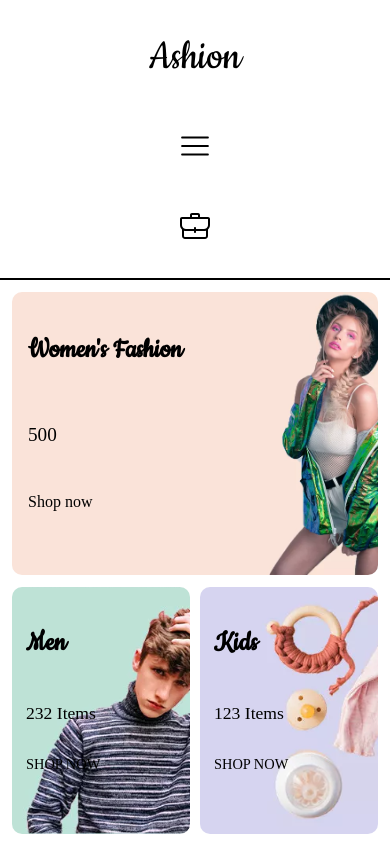
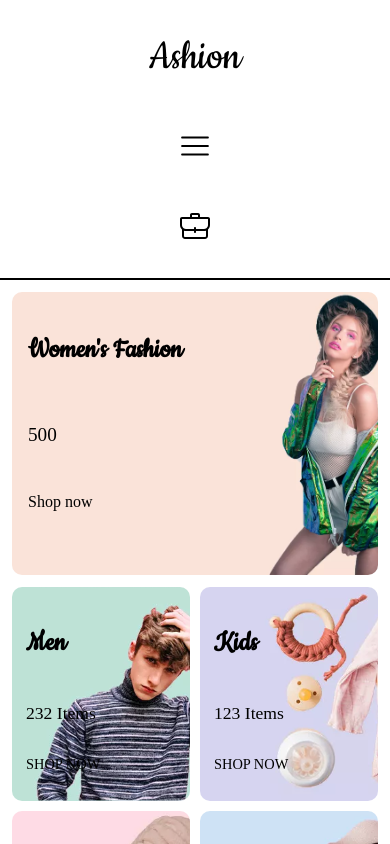
Before and after one commit to sowjanya-gangisetty/shoping-site-react, a React (Vite) app: page / in a window 390 px wide. Shown: the top 844 px of the page. Built offline with nearby package versions, Linux system fonts and the light colour scheme; a web font is replaced by a local one.

Commit message:
mobile menu

```diff
--- a/src/components/Categories/categories.module.css
+++ b/src/components/Categories/categories.module.css
@@ -28,8 +28,7 @@
 
 }
 .shopBtn{
-    height: 50px;
-    width: auto;
+
     cursor: pointer;
     text-transform: uppercase;
     font-size: 0.9rem;
--- a/src/components/Navigation/navigation.module.css
+++ b/src/components/Navigation/navigation.module.css
@@ -2,11 +2,9 @@
     color: black;
     padding: 16px 64px;
     position: relative;
-    display: flex;
 }
 .navContainer {
     display: flex;
-
 }
 .menuItems {
     display: flex;
@@ -23,7 +21,6 @@
     font-weight: 400;
     text-transform: uppercase;
 }
-
 .category:hover{
   color: red;
   text-decoration: underline;
@@ -33,13 +30,10 @@
 }
 @media screen and (max-width:768px) {
 
-    .navigation  {
-      flex-direction: column;
-      padding: 16px;
-    }
     .menuItems {
         flex-flow: column;
         width: 100%;
+        align-items: center;
     }
     .navContainer {
         display: none;
```
